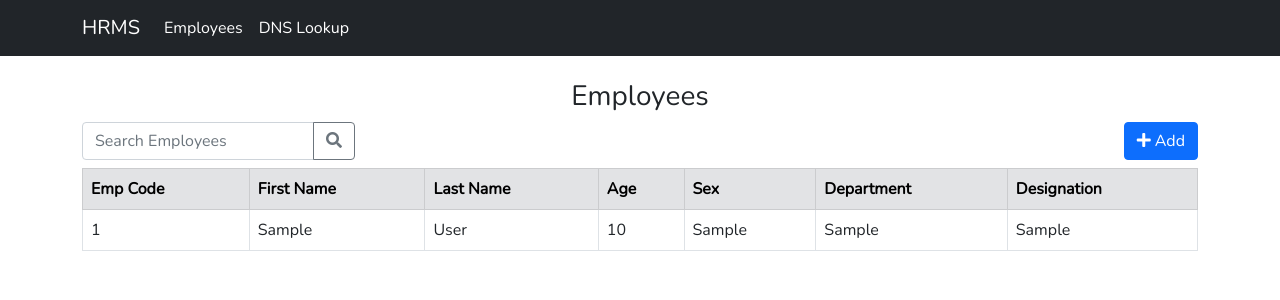
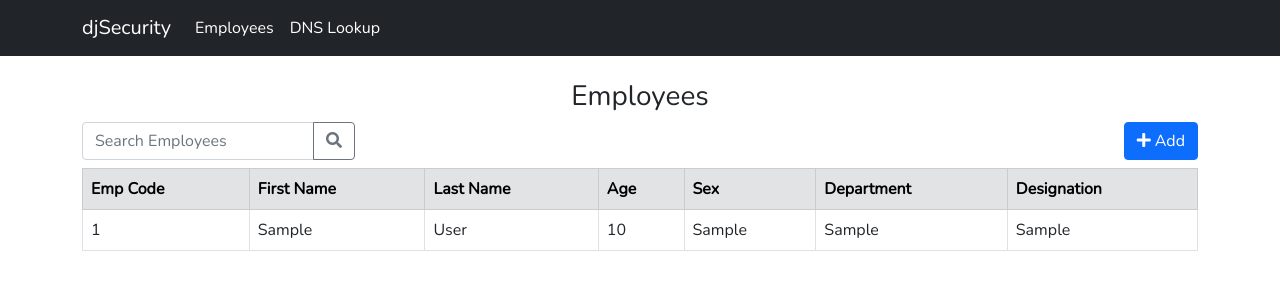
Before and after one commit to jerinjose61/django_security, a Django app: page /employees in a window 1280 px wide. Shown: the top 300 px of the page. Run offline with Django 3.2, Linux system fonts and the light colour scheme; tables that the repository leaves empty hold one stand-in row (values such as "Sample post"); some libraries are stand-ins or nearby versions.

Commit message:
changed app name

```diff
--- a/app/templates/app/base.html
+++ b/app/templates/app/base.html
@@ -72,7 +72,7 @@
 
     <nav class="navbar navbar-expand-lg navbar-dark bg-dark">
       <div class="container">
-        <a class="navbar-brand" href="{% url 'app:home' %}">HRMS</a>
+        <a class="navbar-brand" href="{% url 'app:home' %}">djSecurity</a>
         <button class="navbar-toggler" type="button"
         data-bs-toggle="collapse" data-bs-target="#navbarTogglerDemo02"
         aria-controls="navbarTogglerDemo02" aria-expanded="false"
```
